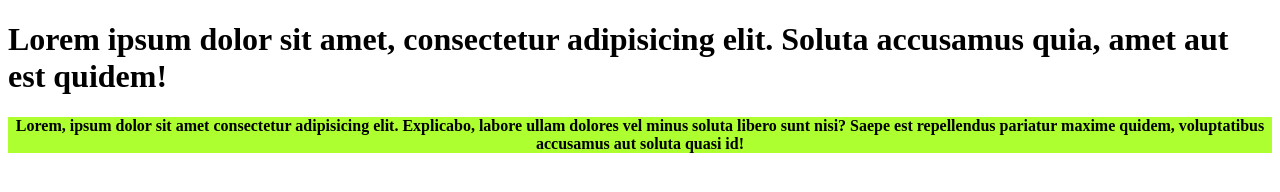
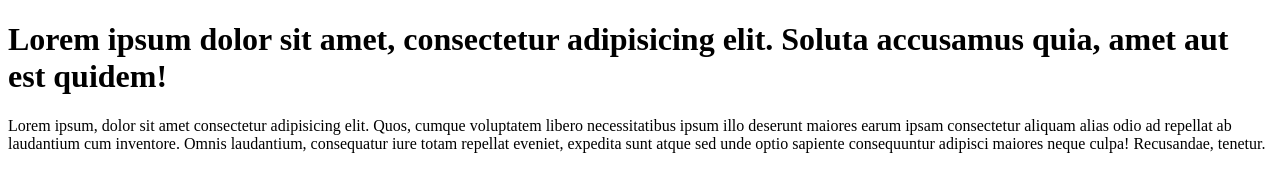
Before and after one commit to shakilahamed1/shakilahamed1, a plain HTML site: page index.html in a window 1280 px wide. Drawn offline with Linux system fonts and the light colour scheme.

Commit message:
start p tage

```diff
--- a/index.html
+++ b/index.html
@@ -10,9 +10,10 @@
 
 <body>
     <h1>Lorem ipsum dolor sit amet, consectetur adipisicing elit. Soluta accusamus quia, amet aut est quidem!</h1>
-    <p style="background: greenyellow; cursor: red; text-align: center; font-weight: bold;  text-transform: ;">Lorem,
-        ipsum dolor sit amet consectetur adipisicing elit. Explicabo, labore ullam dolores vel minus soluta libero
-        sunt nisi? Saepe est repellendus pariatur maxime quidem, voluptatibus accusamus aut soluta quasi id!</p>
-</body>
+    <p style="background: greenyellow; cursor: red; text-align: center; font-weight: bold;  text-transform: ;"></p>
+    <p>Lorem ipsum, dolor sit amet consectetur adipisicing elit. Quos, cumque voluptatem libero necessitatibus ipsum
+        illo deserunt maiores earum ipsam consectetur aliquam alias odio ad repellat ab laudantium cum inventore. Omnis
+        laudantium, consequatur iure totam repellat eveniet, expedita sunt atque sed unde optio sapiente consequuntur
+        adipisci maiores neque culpa! Recusandae, tenetur.</p>
 
 </html>
```
